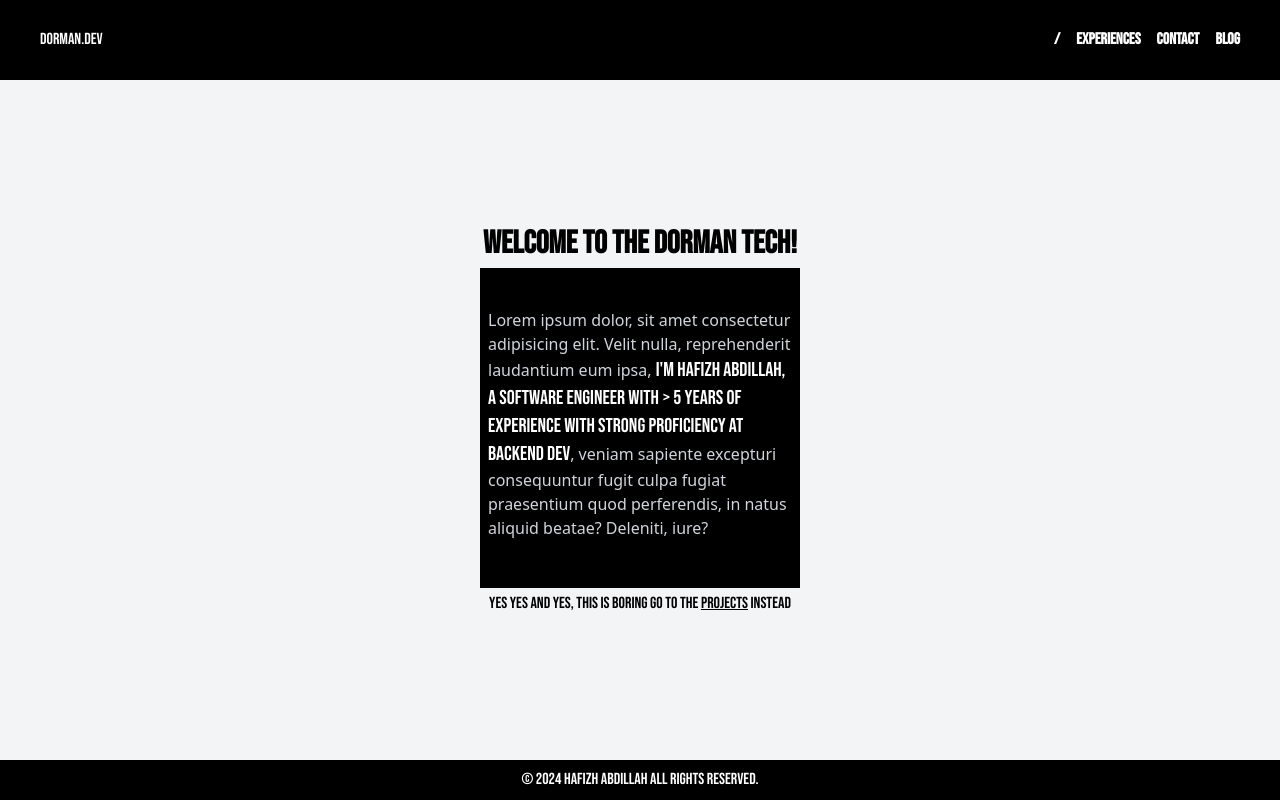
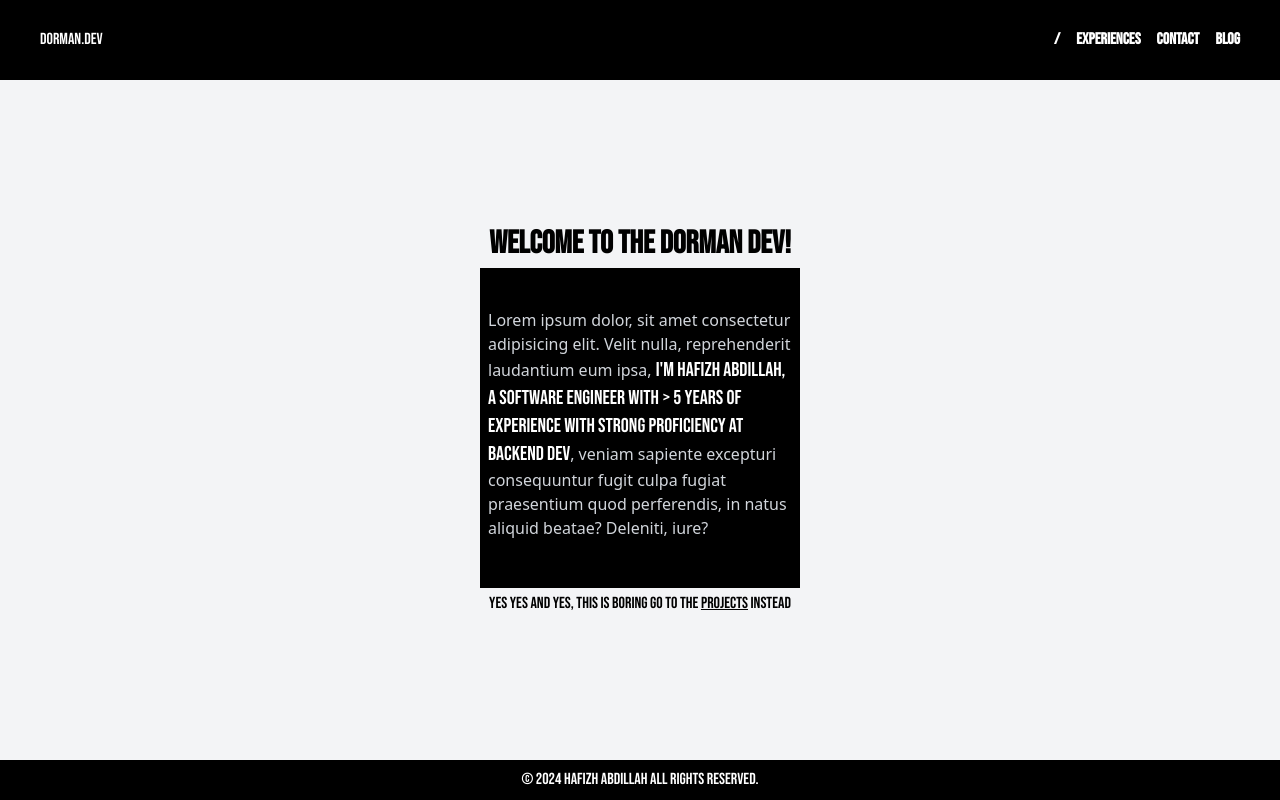
Before and after one commit to dorman99/dorman-project, a Next.js app: page / in a window 1280 px wide. Built offline with nearby package versions, Linux system fonts and the light colour scheme.

Commit message:
feat: update landing page

```diff
--- a/src/pages/index.tsx
+++ b/src/pages/index.tsx
@@ -6,7 +6,7 @@ const HomePage = () => {
   return (
     <div className="min-h-full flex justify-center bg-gray-100">
       <div className="flex items-center flex-col justify-center">
-        <h1 className="font-bebas mobile-only:text-md">Welcome to the Dorman Tech!</h1>
+        <h1 className="font-bebas mobile-only:text-md">Welcome to the Dorman Dev!</h1>
         <div className="w-80 h-80 flex justify-center">
           <p className="bg-black font-sans text-gray-300 pt-10 px-2">
             Lorem ipsum dolor, sit amet consectetur adipisicing elit. Velit
@@ -23,7 +23,7 @@ const HomePage = () => {
         <p className="font-bebas p-1">
           yes yes and yes, this is boring go to the {" "}
           <u>
-            <Link href="projects">projects</Link>
+            <Link href="experiences">projects</Link>
           </u>{" "}
           instead
         </p>
```
